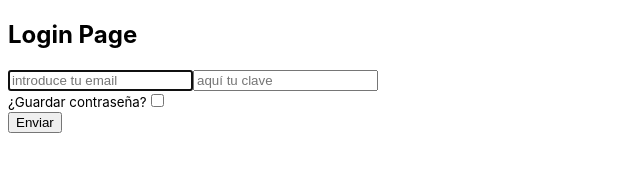
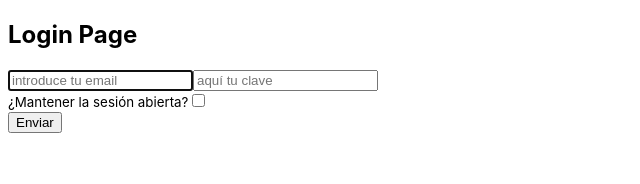
Before and after one commit to Snozin/Nodepop-react, a React (Create React App) app: page /login in a window 1280 px wide. Shown: the top 184 px of the page, without its empty margins (0-640 px from the left). Built offline with nearby package versions, Linux system fonts and the light colour scheme.

Commit message:
Modificado botón mantener sesión de login page

```diff
--- a/src/components/LoginPage.js
+++ b/src/components/LoginPage.js
@@ -32,13 +32,14 @@ const LoginPage = () => {
   const handleSubmit = async (event) => {
     event.preventDefault()
     try {
-      await login(inputValues)
+      const accessToken = await login(inputValues)
       handleLoginState(true)
       if (checked) {
-        storage.set("credentials", {
-          email: inputValues.email,
-          password: inputValues.password,
-        })
+        storage.set("auth_token", accessToken)
+        // storage.set("credentials", {
+        //   email: inputValues.email,
+        //   password: inputValues.password,
+        // })
       }
       navigate(from, { replace: true })
     } catch (error) {
@@ -67,7 +68,7 @@ const LoginPage = () => {
           onChange={handleInputChange}
         />
         <br />
-        <small>¿Guardar contraseña?</small>
+        <small>¿Mantener la sesión abierta?</small>
         <input
           type="checkbox"
           name="saveCredentials"
@@ -75,8 +76,6 @@ const LoginPage = () => {
           onChange={handleCheckboxChange}
         />
         <br />
-        {/* TODO Implementar boton de borrar formulario */}
-        {/* <button type="reset">Borrar</button> */}
         <button type="submit">Enviar</button>
       </form>
     </>
--- a/src/components/auth/dataService.js
+++ b/src/components/auth/dataService.js
@@ -14,7 +14,7 @@ import storage from "../../utils/storage"
 export const login = async (credentials) => {
   const { accessToken } = await client.post("/api/auth/login", credentials)
   setAuthorizationHeader(accessToken)
-  storage.set("auth_token", accessToken)
+  // storage.set("auth_token", accessToken)
   return accessToken
 }
 
```
Also changed, not shown: src/components/auth/adverts/NewAdvertPage/InputFile.js (+2 -8 lines).
